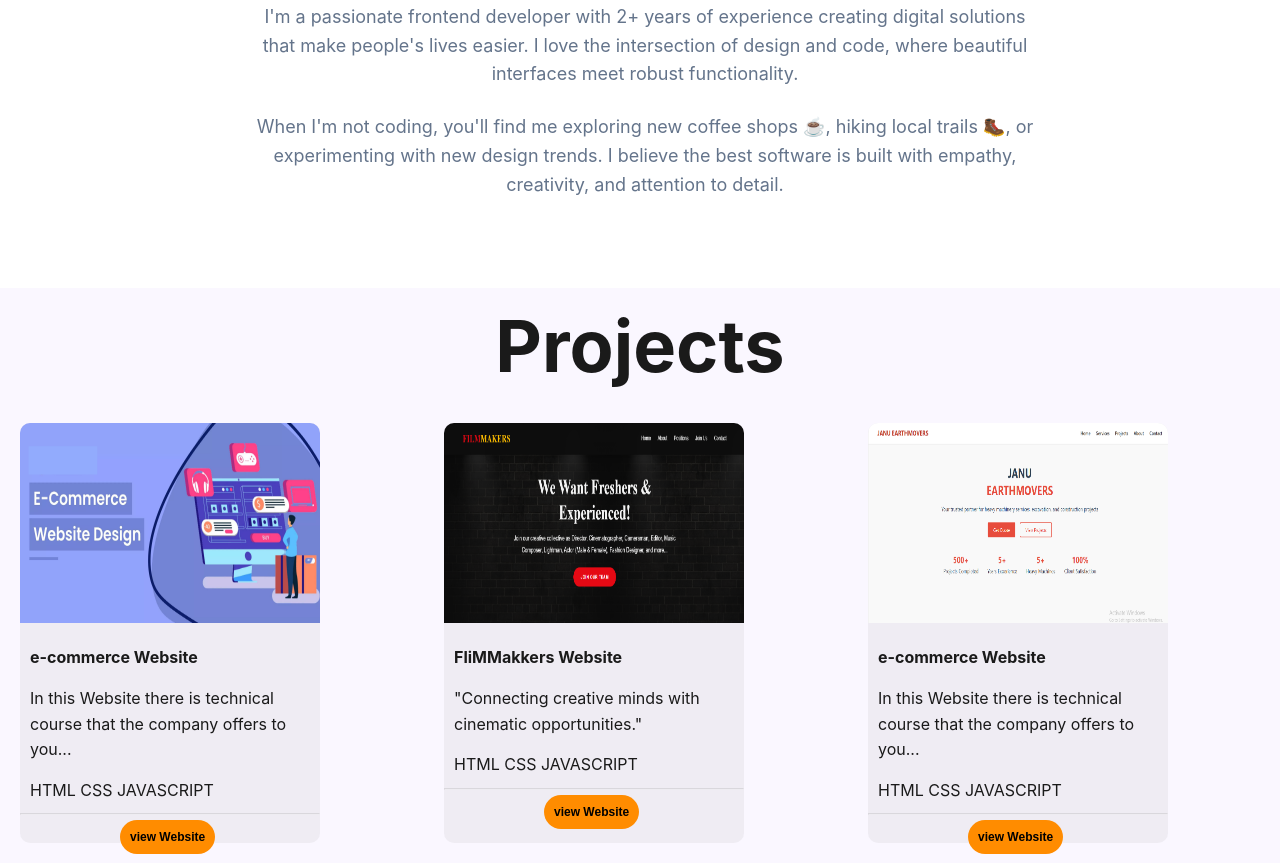
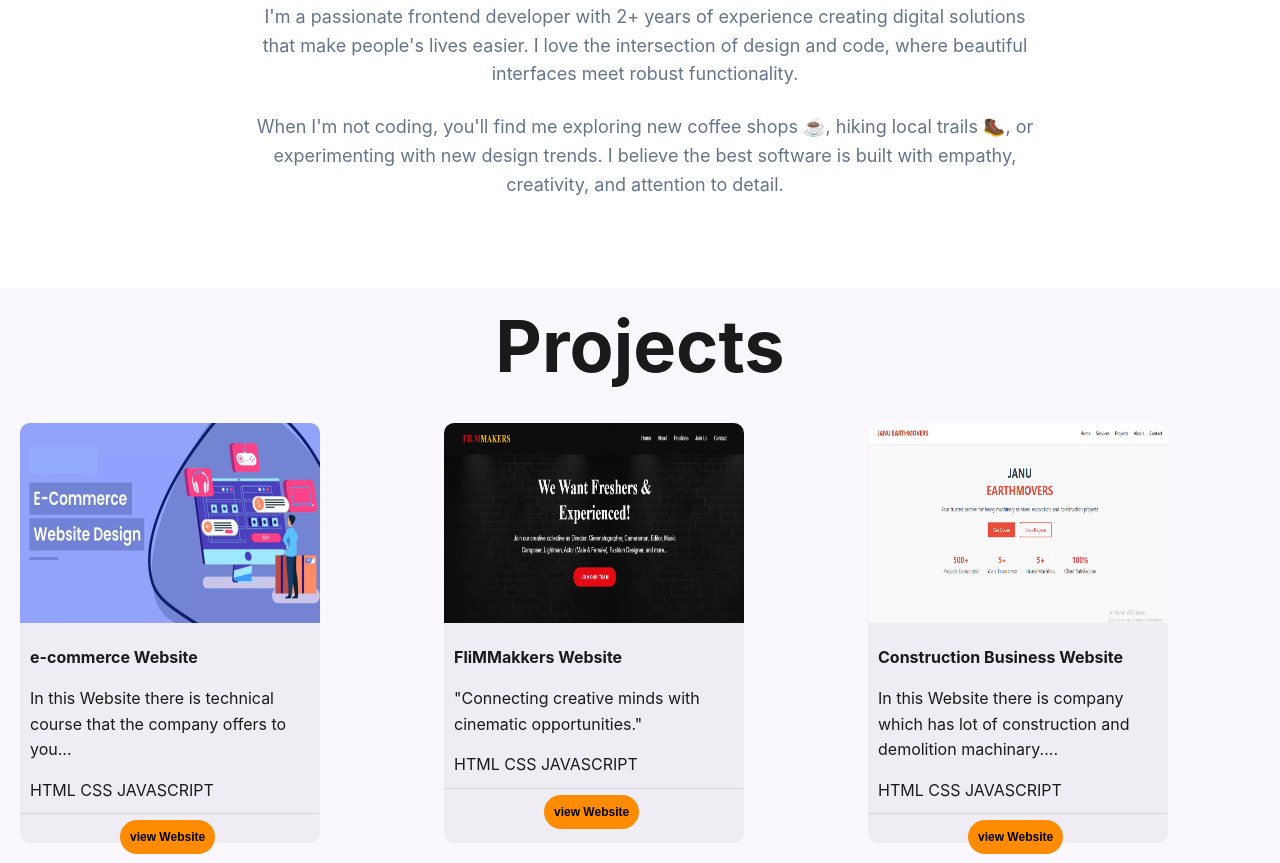
Before and after one commit to dhilshan-developer/portfolio, a plain HTML site: page project_new/portfolio/index.html in a window 1280 px wide. Shown: the part 954-1817 px from the top of the page. Drawn offline with Linux system fonts and the light colour scheme.

Commit message:
Update index.html

```diff
--- a/project_new/portfolio/index.html
+++ b/project_new/portfolio/index.html
@@ -117,8 +117,8 @@
     <a href="flim.html"><button class=" btn-con btn-card btn-primary:hover"> view Website</button></a>  </div>
 
 <div class="project-container"><img src="jme-img.png" class="project-img"/>
-    <h4>e-commerce  Website</h4>
-    <p>In this Website there is technical course that the company offers to you...</p>
+    <h4>Construction Business Website</h4>
+    <p>In this Website there is company which has lot of construction and demolition machinary....</p>
      <p>HTML CSS JAVASCRIPT</p>
      <hr>
     <a href="ecom.html"><button class=" btn-con btn-card btn-primary:hover"> view Website</button></a>  </div>
@@ -129,4 +129,5 @@
 </section>
 
 </body>
+
 </html>
```
